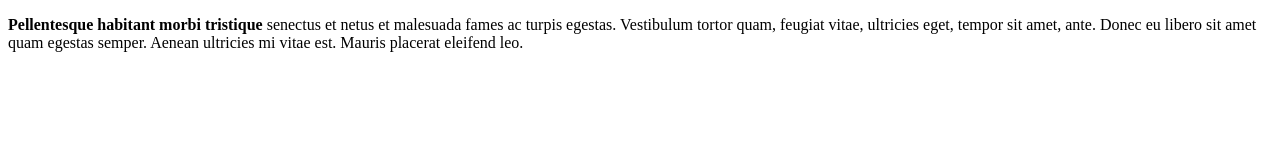
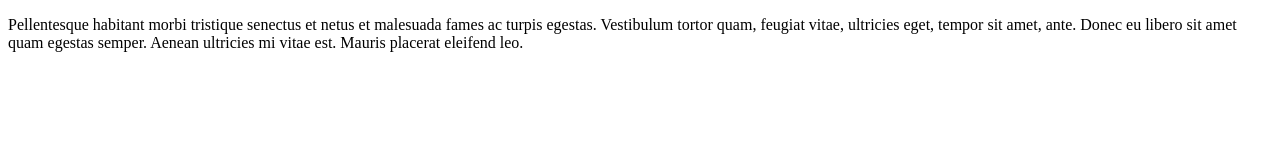
Before and after one commit to rsc8/Iat339lab, a plain HTML site: page index.html in a window 1280 px wide. Drawn offline with Linux system fonts and the light colour scheme.

Commit message:
removed strong

```diff
--- a/index.html
+++ b/index.html
@@ -9,7 +9,7 @@
 
 		<body>
     <p>
-      <strong>Pellentesque habitant morbi tristique</strong> senectus et netus et malesuada fames ac turpis egestas. Vestibulum tortor quam, feugiat vitae, ultricies eget, tempor sit amet, ante. Donec eu libero sit amet quam egestas semper. Aenean ultricies mi vitae est. Mauris placerat eleifend leo.
+      Pellentesque habitant morbi tristique senectus et netus et malesuada fames ac turpis egestas. Vestibulum tortor quam, feugiat vitae, ultricies eget, tempor sit amet, ante. Donec eu libero sit amet quam egestas semper. Aenean ultricies mi vitae est. Mauris placerat eleifend leo.
     </p>
 
 
```
